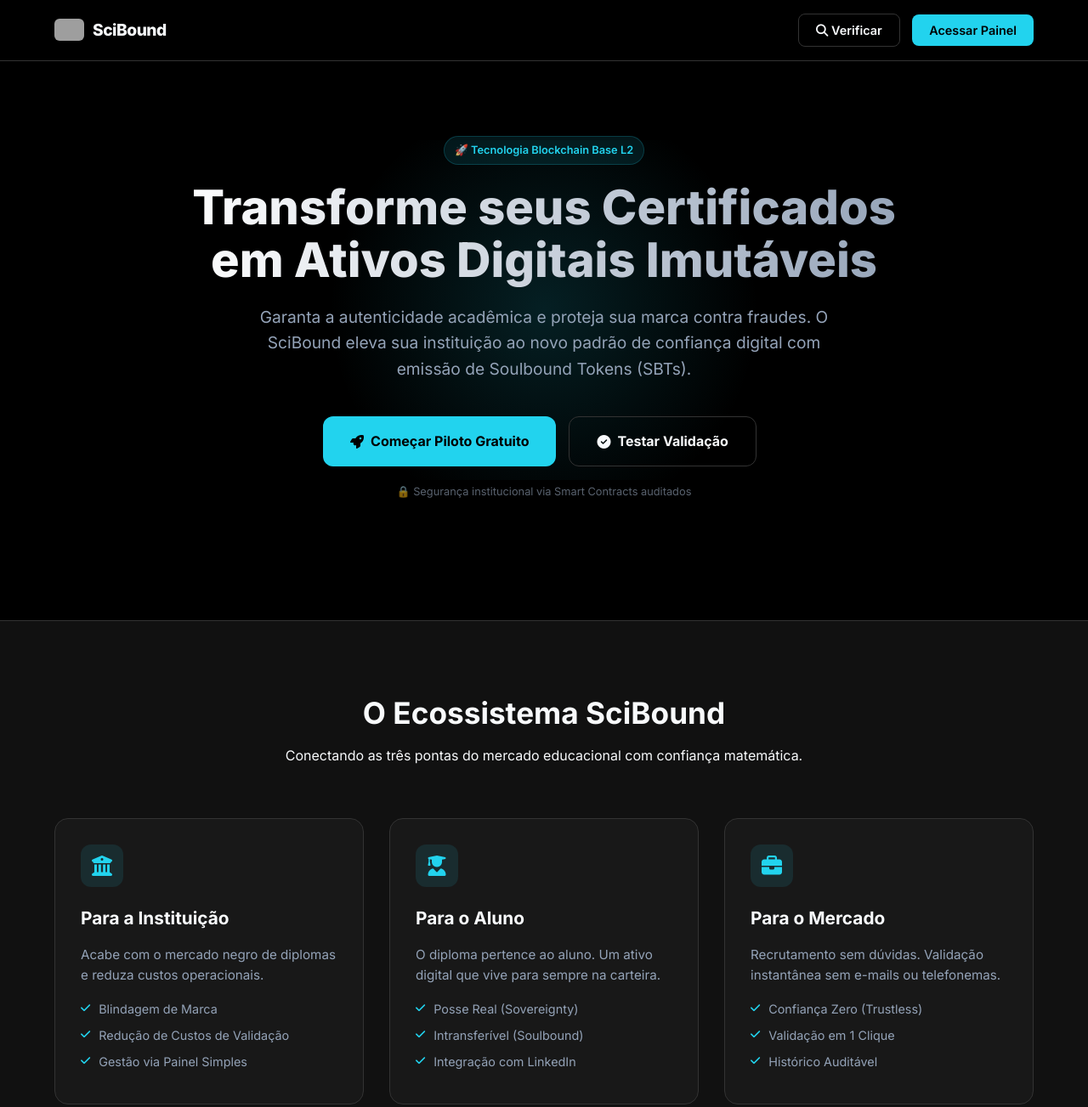
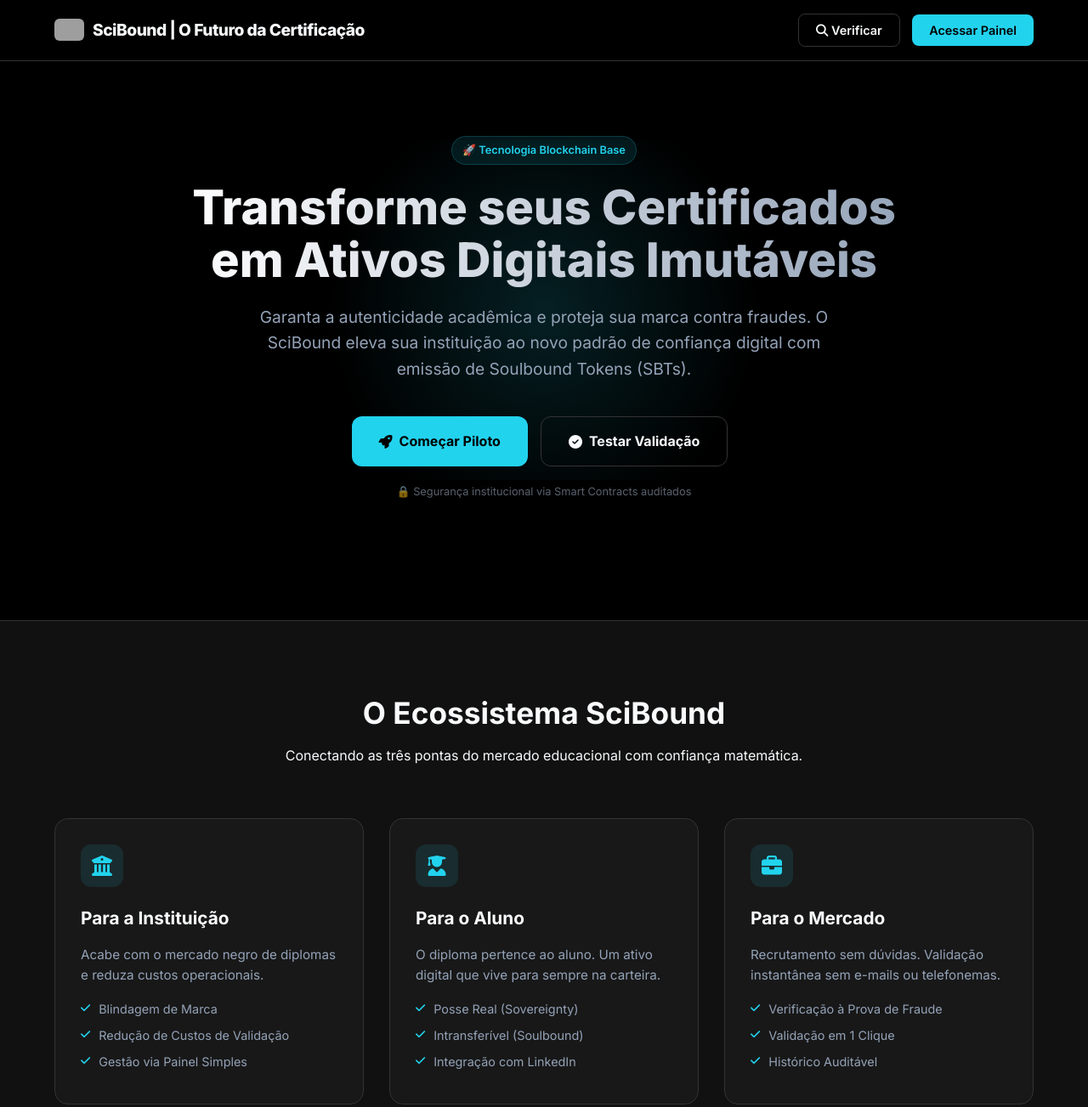
Before and after one commit to thejunior28/projeto_lcc, a website: page index.html in a window 1280 px wide. Shown: the top 1303 px of the page at 85% size. Drawn offline with Linux system fonts and the light colour scheme; grey boxes are pictures that could not be loaded.

Commit message:
Add files via upload

```diff
--- a/index.html
+++ b/index.html
@@ -9,7 +9,7 @@
     <meta property="og:description" content="Transforme diplomas em ativos digitais imutáveis na rede Base." />
     <meta property="og:image" content="https://salmon-blank-anaconda-377.mypinata.cloud/ipfs/bafkreibvorvy2rgaz5ge7iunxix4wapcul5tndnc4pqvelfj56adzskxai" />
 
-    <title>SciBound | O Futuro da Certificação Acadêmica</title>
+    <title>SciBound | O Futuro da Certificação</title>
 
     <link href="https://fonts.googleapis.com/css2?family=Inter:wght@300;400;600;700;800&display=swap" rel="stylesheet" />
     <link rel="stylesheet" href="https://cdnjs.cloudflare.com/ajax/libs/font-awesome/6.4.0/css/all.min.css" />
@@ -309,7 +309,7 @@
     <nav class="navbar">
       <div class="logo">
         <img src="https://salmon-blank-anaconda-377.mypinata.cloud/ipfs/bafkreibzuryiyn54v4ji6gtfzo3grpz3rzgrwa5cqbysujssv5gp5q4gxi" alt="Logo">
-        SciBound
+        SciBound | O Futuro da Certificação
       </div>
       <div>
         <a href="verificar.html" class="nav-btn btn-outline"><i class="fas fa-search"></i> Verificar</a>
@@ -318,7 +318,7 @@
     </nav>
 
     <section class="hero">
-      <div class="tag">🚀 Tecnologia Blockchain Base L2</div>
+      <div class="tag">🚀 Tecnologia Blockchain Base</div>
       <h1>Transforme seus Certificados em Ativos Digitais Imutáveis</h1>
       <p>
         Garanta a autenticidade acadêmica e proteja sua marca contra fraudes.
@@ -326,7 +326,7 @@
       </p>
       <div class="hero-buttons">
         <a href="painel.html" class="btn-hero btn-primary" style="text-decoration: none; color: black;">
-          <i class="fas fa-rocket"></i> Começar Piloto Gratuito
+          <i class="fas fa-rocket"></i> Começar Piloto
         </a>
         <a href="verificar.html" class="btn-hero btn-outline" style="text-decoration: none;">
           <i class="fas fa-check-circle"></i> Testar Validação
@@ -371,7 +371,7 @@
           <h3>Para o Mercado</h3>
           <p>Recrutamento sem dúvidas. Validação instantânea sem e-mails ou telefonemas.</p>
           <ul>
-            <li><i class="fas fa-check"></i> Confiança Zero (Trustless)</li>
+            <li><i class="fas fa-check"></i> Verificação à Prova de Fraude</li>
             <li><i class="fas fa-check"></i> Validação em 1 Clique</li>
             <li><i class="fas fa-check"></i> Histórico Auditável</li>
           </ul>
```
